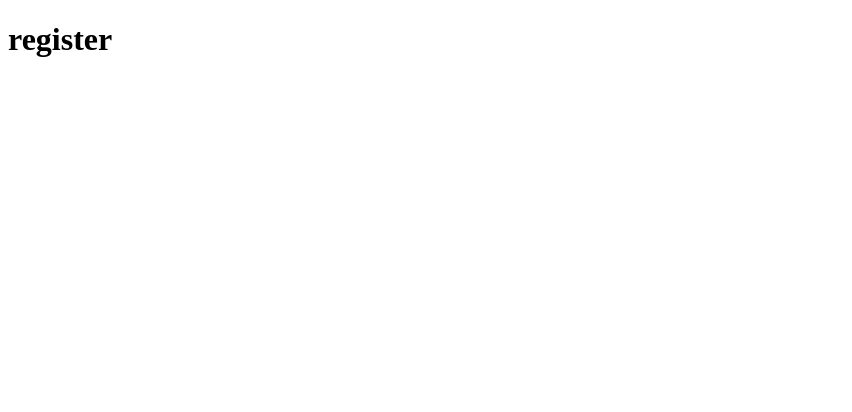
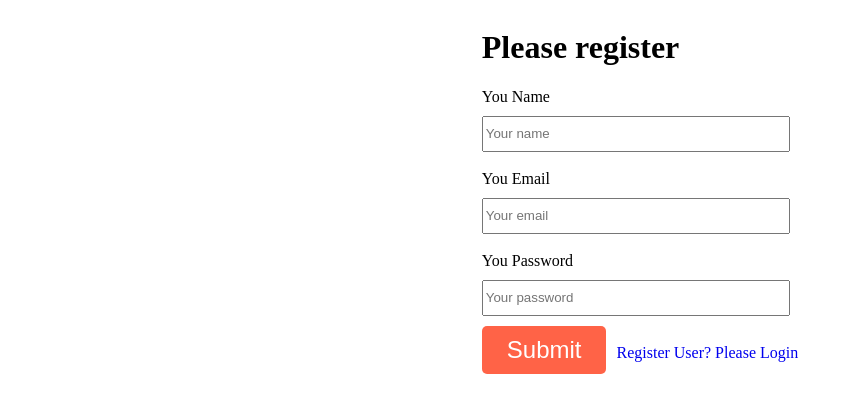
Before and after one commit to rajudev24/simple-ecommerce-public, a React (Vite) app: page /register in a window 1280 px wide. Shown: the top 412 px of the page, without its empty margins (0-852 px from the left). Built offline with nearby package versions, Linux system fonts and the light colour scheme.

Commit message:
navigation, register & login functionality  done

```diff
--- a/src/App.tsx
+++ b/src/App.tsx
@@ -5,6 +5,7 @@ import { useEffect, useState } from 'react';
 import './App.css'
 import ImageGallery from 'react-image-gallery';
 import "react-image-gallery/styles/css/image-gallery.css";
+import Navigation from './shared/Navigation';
 
 interface IShoe  {
   _id: string;
@@ -85,6 +86,7 @@ const images = img?.map((image, index) => ({
 
   return (
     <>
+    <Navigation/>
     <div className='product-container'>
     <div  className='product-gallery'>
       {images && images.length > 0 && <ImageGallery
--- a/src/page/login.tsx
+++ b/src/page/login.tsx
@@ -1,10 +1,81 @@
+import { useState, ChangeEvent, FormEvent } from 'react';
+import { useNavigate } from 'react-router';
+import '../styles/index.css'
+import { NavLink } from 'react-router-dom';
+
+interface ResponseData {
+    message: string
+    stausCode: number
+    success: true
+}
+interface FormData {
+  email: string;
+  password: string;
+}
 
 const Login = () => {
-    return (
-        <div>
-            <h1>Login</h1>
-        </div>
-    );
+  const [formData, setFormData] = useState<FormData>({
+    email: '',
+    password: ''
+  });
+const navigate = useNavigate()
+  const handleInputChange = (event: ChangeEvent<HTMLInputElement>) => {
+    const { name, value } = event.target;
+    setFormData((prevFormData) => ({
+      ...prevFormData,
+      [name]: value
+    }));
+  };
+
+  const handleSubmit = (event: FormEvent) => {
+    event.preventDefault();
+
+    fetch('http://localhost:5000/api/v1/auth/login', {
+      method: 'POST',
+      headers: {
+        'Content-Type': 'application/json'
+      },
+      body: JSON.stringify(formData)
+    })
+      .then((response) => response.json())
+      .then((data:ResponseData) => {
+        console.log(data?.message);
+        localStorage.setItem('email', formData.email);
+        navigate('/')
+      })
+      .catch((error) => {
+        console.error('Error:', error);
+      });
+  };
+
+  return (
+    <div className='from-container'>
+      <form onSubmit={handleSubmit}>
+    <h1>Please Login</h1>
+        <label htmlFor="">You Email</label> <br />
+        <input
+          type="email"
+          name="email"
+          placeholder="Your email"
+          value={formData.email}
+          onChange={handleInputChange}
+        />{' '}
+       <br /> <br />
+        <label htmlFor="">You Password</label> <br />
+        <input
+          type="password"
+          name="password"
+          placeholder="Your password"
+          value={formData.password}
+          onChange={handleInputChange}
+        />
+        <br />
+        <button type="submit">Submit</button>
+        <NavLink to={'/register'}>New user? Please Register</NavLink>
+
+      </form>
+    </div>
+  );
 };
 
 export default Login;
--- a/src/page/register.tsx
+++ b/src/page/register.tsx
@@ -1,11 +1,91 @@
+import { useState, ChangeEvent, FormEvent } from 'react';
+import { useNavigate } from 'react-router';
+import '../styles/index.css'
+import { NavLink } from 'react-router-dom';
 
+interface ResponseData {
+    message: string
+    stausCode: number
+    success: true
+}
+interface FormData {
+  name: string;
+  email: string;
+  password: string;
+}
 
 const Register = () => {
-    return (
-        <div>
-            <h1>register</h1>
-        </div>
-    );
+  const [formData, setFormData] = useState<FormData>({
+    name: '',
+    email: '',
+    password: ''
+  });
+const navigate = useNavigate()
+  const handleInputChange = (event: ChangeEvent<HTMLInputElement>) => {
+    const { name, value } = event.target;
+    setFormData((prevFormData) => ({
+      ...prevFormData,
+      [name]: value
+    }));
+  };
+
+  const handleSubmit = (event: FormEvent) => {
+    event.preventDefault();
+
+    fetch('http://localhost:5000/api/v1/auth/signup', {
+      method: 'POST',
+      headers: {
+        'Content-Type': 'application/json'
+      },
+      body: JSON.stringify(formData)
+    })
+      .then((response) => response.json())
+      .then((data:ResponseData) => {
+        console.log(data?.message);
+        navigate('/login')
+      })
+      .catch((error) => {
+        console.error('Error:', error);
+      });
+  };
+
+  return (
+    <div className='from-container'>
+
+      <form onSubmit={handleSubmit}>
+      <h1>Please register</h1>
+      <label htmlFor="">You Name</label> <br />
+        <input
+          type="text"
+          name="name"
+          placeholder="Your name"
+          value={formData.name}
+          onChange={handleInputChange}
+        />{' '}
+        <br /> <br />
+        <label htmlFor="">You Email</label> <br />
+        <input
+          type="email"
+          name="email"
+          placeholder="Your email"
+          value={formData.email}
+          onChange={handleInputChange}
+        />{' '}
+        <br /> <br />
+        <label htmlFor="">You Password</label> <br />
+        <input
+          type="password"
+          name="password"
+          placeholder="Your password"
+          value={formData.password}
+          onChange={handleInputChange}
+        />
+        <br />
+        <button type="submit">Submit</button>
+        <NavLink to={'/login'}>Register User? Please Login</NavLink>
+      </form>
+    </div>
+  );
 };
 
 export default Register;
--- /dev/null
+++ b/src/shared/Navigation.tsx
@@ -0,0 +1,14 @@
+
+import { useNavigate } from 'react-router';
+import '../styles/index.css'
+const Navigation = () => {
+    const navigate = useNavigate()
+    return (
+        <div className="navigation-container">
+            <button onClick={()=> navigate('/login') }> Login</button>
+            <button onClick={()=> navigate('/register') }> Register</button>
+        </div>
+    );
+};
+
+export default Navigation;
--- /dev/null
+++ b/src/styles/index.css
@@ -0,0 +1,44 @@
+
+
+.from-container{
+    display: flex;
+    justify-content: center;
+    align-items: center;
+}
+
+.from-container input{
+    width: 300px;
+    height: 30px;
+    margin-top: 10px;
+}
+.from-container button{
+    margin-top: 10px;
+    padding: 10px 25px;
+    border: none;
+    background-color: tomato;
+    color: white;
+    font-size: 1.5rem;
+    border-radius: 5px;
+    cursor: pointer;
+}
+.from-container a{
+    text-decoration: none;
+   padding-left: 10px;
+}
+
+.navigation-container{
+    display: flex;
+    justify-content: center;
+    align-items: center;
+    margin-top: 40px;
+}
+
+.navigation-container button{
+    padding: 10px 20px;
+    margin-right: 10px;
+    border: none;
+    font-size: 1.5rem;
+    background-color: tomato;
+    color: white;
+    cursor: pointer;
+}
```
